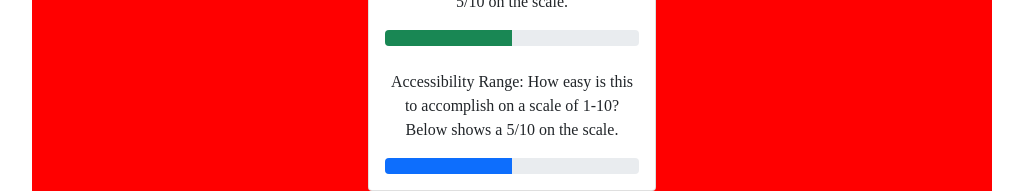
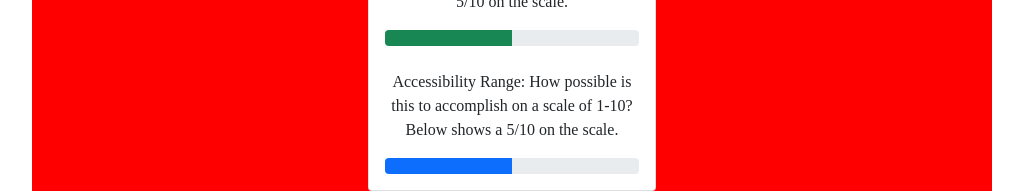
Before and after one commit to rneimeyer/project2-react-bored, a React (Create React App) app: page /about in a window 1280 px wide. Shown: the part 503-696 px from the top of the page, without its empty margins (128-1151 px from the left). Built offline with nearby package versions, Linux system fonts and the light colour scheme; a web font is replaced by a local one.

Commit message:
preparing to deploy

```diff
--- a/src/About/About.js
+++ b/src/About/About.js
@@ -19,7 +19,7 @@ function About() {
         <Card.Text>Number of participant(s)</Card.Text>
         <Card.Text>Price Range: How much does this cost on a scale of 1-10? Below shows a 5/10 on the scale.</Card.Text>
         <ProgressBar variant="success" now={50} /><br/>
-        <Card.Text>Accessibility Range: How easy is this to accomplish on a scale of 1-10? Below shows a 5/10 on the scale.</Card.Text>
+        <Card.Text>Accessibility Range: How possible is this to accomplish on a scale of 1-10? Below shows a 5/10 on the scale.</Card.Text>
         <ProgressBar now={50} />
         </Card.Body>
     </Card>
```
